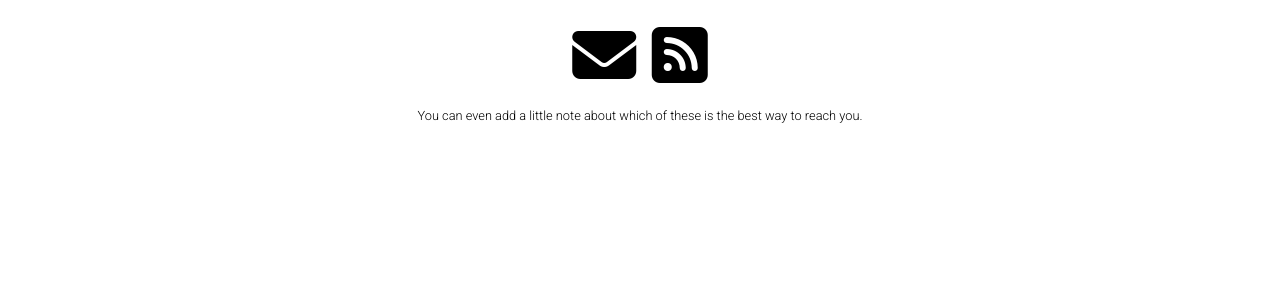
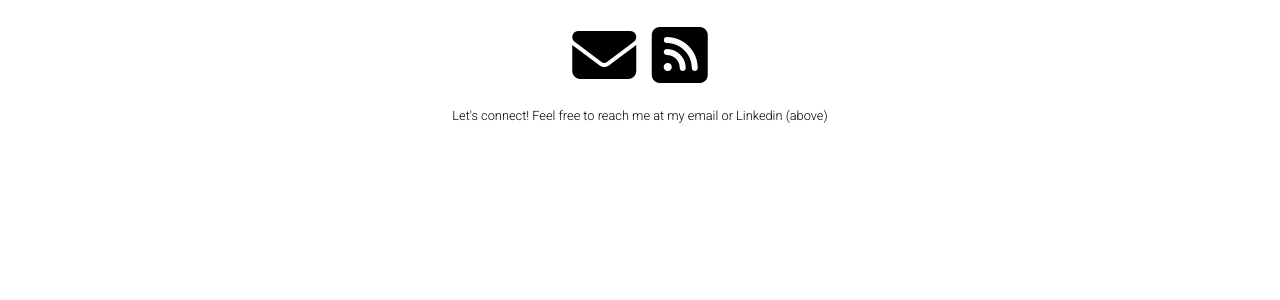
Before and after one commit to michellekim2/michellekim2.github.io, a Jekyll site: the page built from _pages/about.md, in a window 1280 px wide. Shown: the part 546-846 px from the top of the page. Built offline with Jekyll 4.4.1, drawn with Linux system fonts in a browser that asks for light colours; full-size pictures stand in for the smaller copies a plugin makes; comment, search, counter and statistics services are not loaded; a style sheet for code colours, icons or effects is not loaded.

Commit message:
Update _config.yml

```diff
--- a/_config.yml
+++ b/_config.yml
@@ -106,7 +106,7 @@ youtube_id: # your youtube channel id (youtube.com/@<youtube_id>)
 discord_id: # your discord id (18-digit unique numerical identifier)
 
 contact_note: >
-  You can even add a little note about which of these is the best way to reach you.
+  Let's connect! Feel free to reach me at my email or Linkedin (above)
 
 # -----------------------------------------------------------------------------
 # Analytics and search engine verification
```
